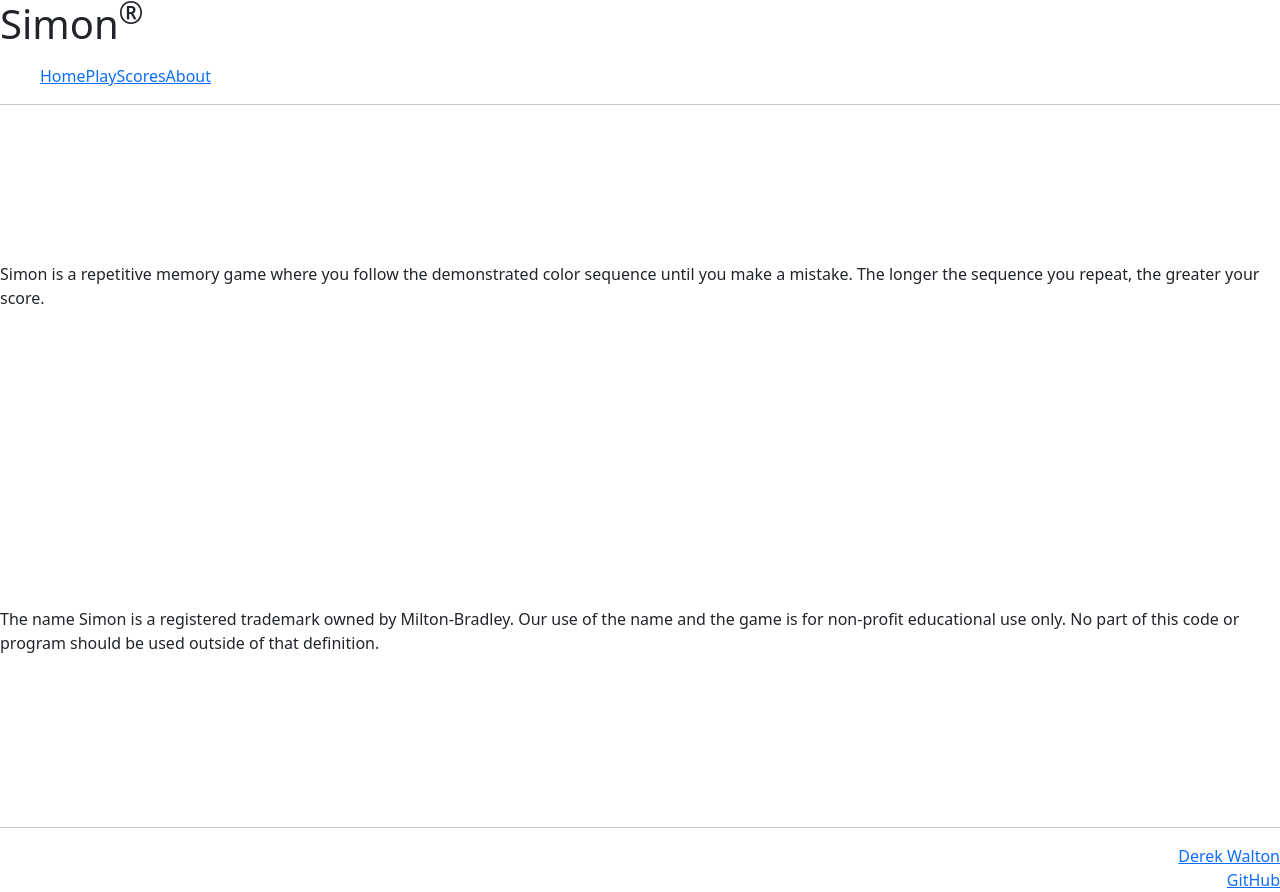
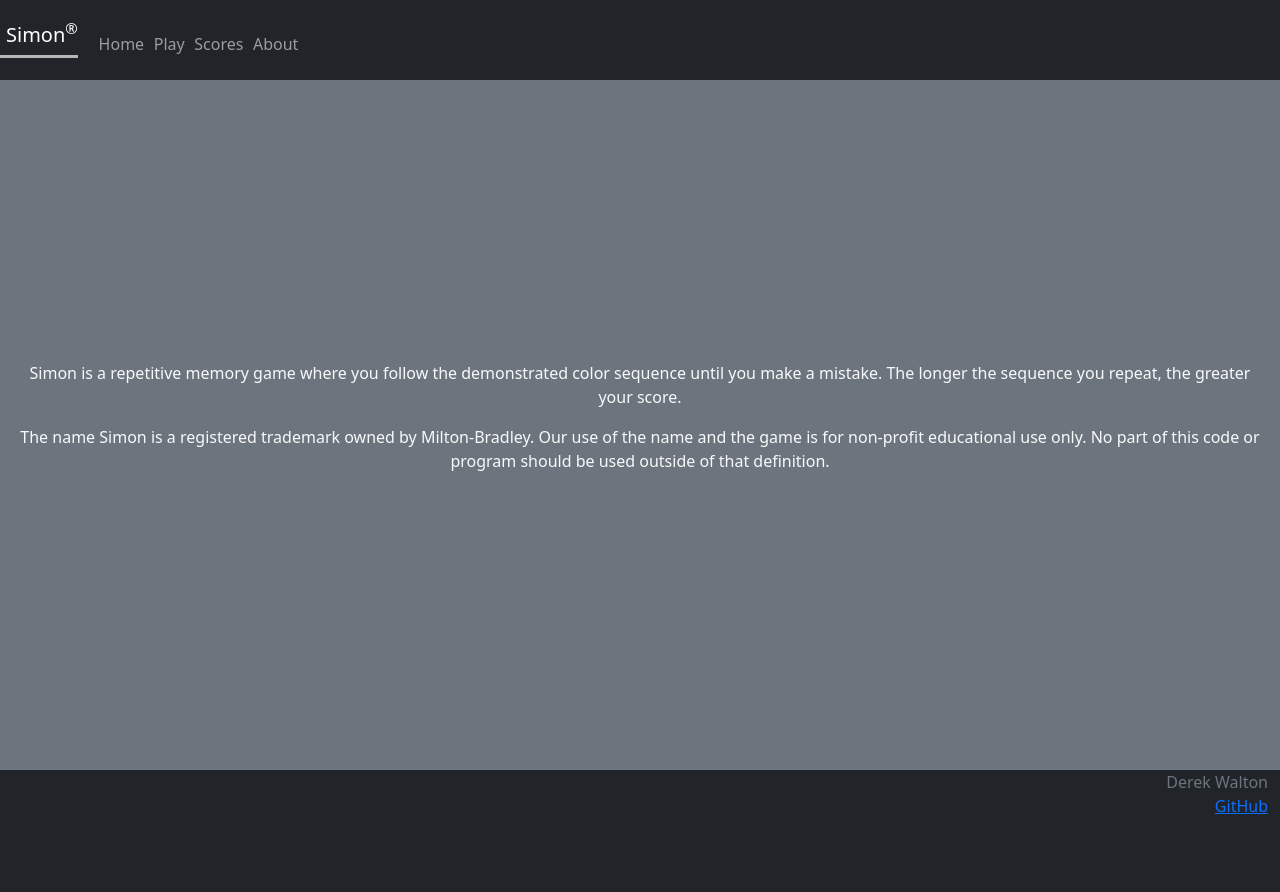
Before and after one commit to DerebeWalton/simon, a plain HTML site: page about.html in a window 1280 px wide. After the commit the page ends 818 px from the top, so only its background shows below. Drawn offline with nearby package versions, Linux system fonts and the light colour scheme.

Commit message:
Finish add css to about.html

```diff
--- a/about.html
+++ b/about.html
@@ -16,23 +16,29 @@
       crossorigin="anonymous"
     />
   </head>
-  <body>
-    <header>
-      <h1>Simon<sup>&reg;</sup></h1>
-
-      <nav>
-        <menu>
-          <li><a href="index.html">Home</a></li>
-          <li><a href="play.html">Play</a></li>
-          <li><a href="scores.html">Scores</a></li>
-          <li><a href="about.html">About</a></li>
+  <body class="bg-dark text-light">
+    <header class="container-fluid">
+      <nav class="navbar fixed-top navbar-dark">
+        <a class="navbar-brand" href="#">Simon<sup>&reg;</sup></a>
+        <menu class="navbar-nav">
+          <li class="nav-item">
+            <a class="nav-link" href="index.html">Home</a>
+          </li>
+          <li class="nav-item">
+            <a class="nav-link" href="play.html">Play</a>
+          </li>
+          <li class="nav-item">
+            <a class="nav-link" href="scores.html">Scores</a>
+          </li>
+          <li class="nav-item">
+            <a class="nav-link" href="about.html">About</a>
+          </li>
         </menu>
       </nav>
-
-      <hr />
     </header>
 
-    <main>
+    <main class="container-fluid bg-secondary text-center">
+      <div>
         <p>
           Simon is a repetitive memory game where you follow the demonstrated
           color sequence until you make a mistake. The longer the sequence you
@@ -44,13 +50,15 @@
           use of the name and the game is for non-profit educational use only. No
           part of this code or program should be used outside of that definition.
         </p>
+      </div>
     </main>
 
-    <footer>
-        <hr />
-        <span class="text-reset"><a href="index.html">Derek Walton</a></span>
+    <footer class="bg-dark text-dark text-muted">
+      <div class="container-fluid">
+        <span class="text-reset"><a class="nav-link" href="index.html">Derek Walton</a></span>
         <br />
         <a href="https://github.com/DerebeWalton/simon">GitHub</a>
+      </div>
     </footer>
   </body>
 </html>
```
Lines whose indentation alone changed are shown as unchanged.
